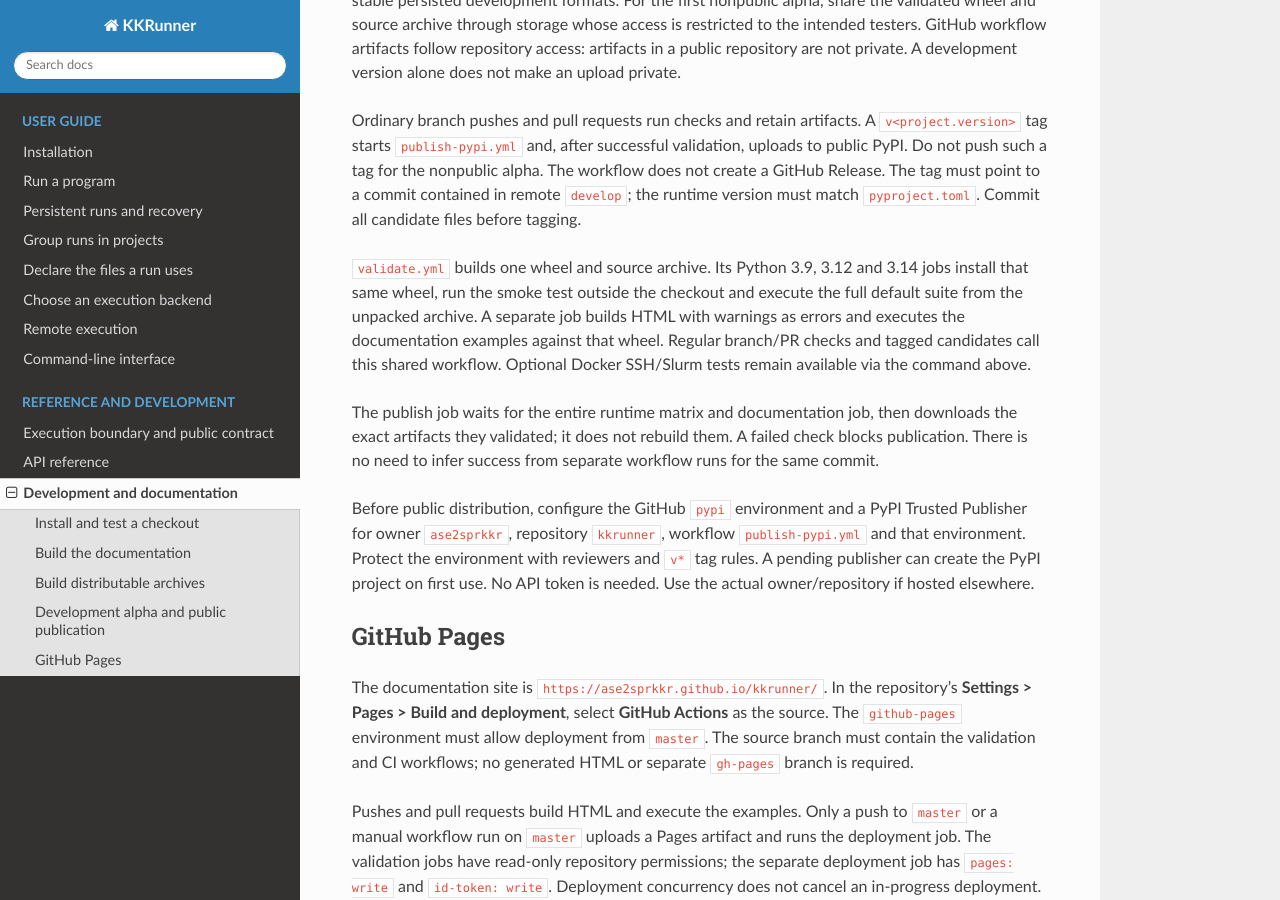
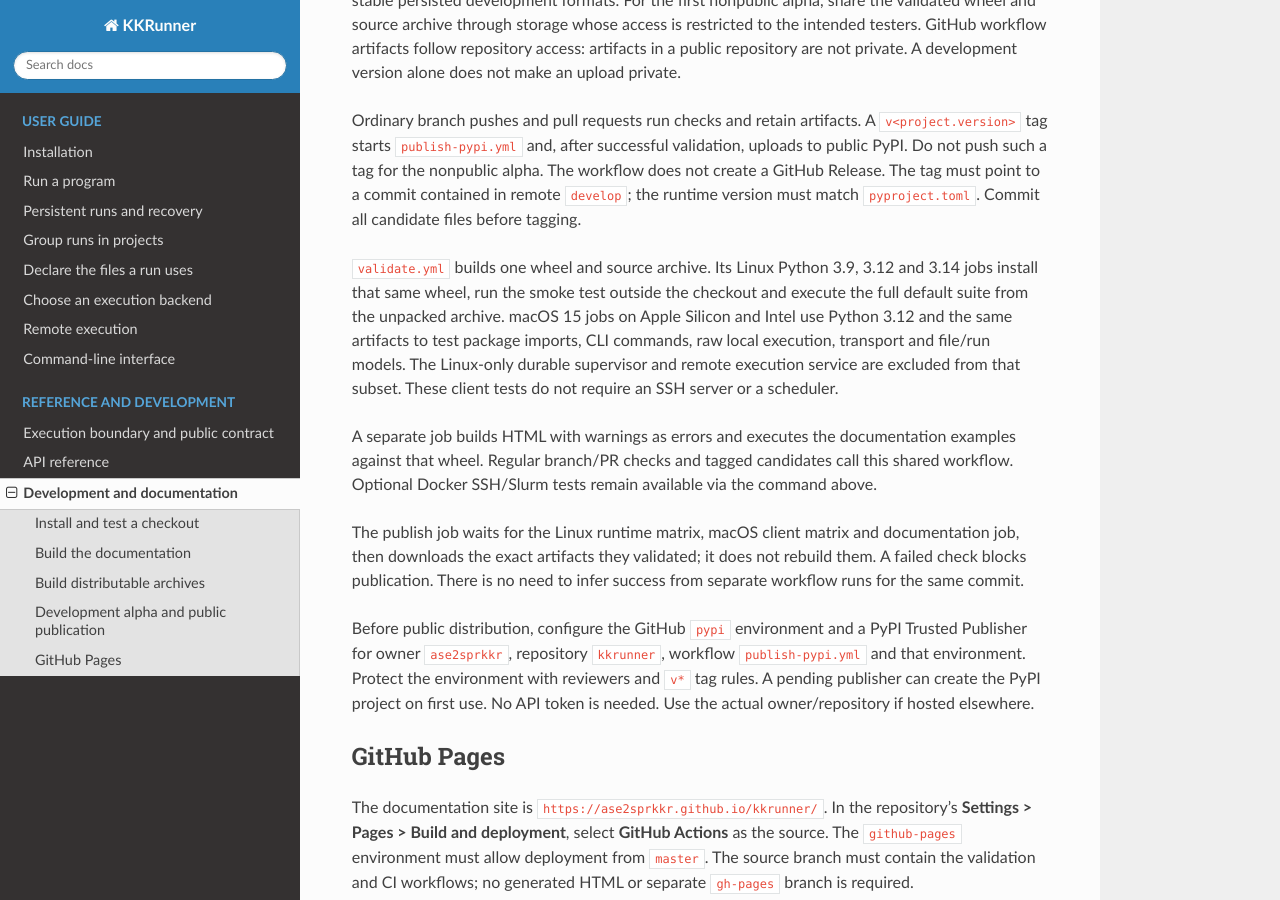
Before and after one commit to ase2sprkkr/kkrunner, a Sphinx documentation site: the page built from docs/development.rst, in a window 1280 px wide and 900 px high, scrolled down 1596 px. Built offline with Sphinx 7.4.7 and the Read the Docs theme 3.1.0, drawn with Linux system fonts in a browser that asks for light colours.

Commit message:
Test the macOS client on Apple Silicon and Intel
Validate the shared wheel on macOS 15 with Python 3.12 using packaged
client, transport, file/run model and raw local execution tests. Keep
the Linux-only durable supervisor outside this subset, and describe
the platform boundary and publication gate in the documentation.

Validation: actionlint; embedded shell syntax; 111 selected tests
against the installed wheel on Linux; Sphinx HTML with warnings as errors.
Hosted macOS execution awaits the first GitHub workflow run.

```diff
--- a/docs/development.rst
+++ b/docs/development.rst
@@ -89,15 +89,22 @@ alpha. The workflow does not create a GitHub Release. The tag must point to a
 commit contained in remote ``develop``; the runtime version must match
 ``pyproject.toml``. Commit all candidate files before tagging.
 
-``validate.yml`` builds one wheel and source archive. Its Python 3.9, 3.12 and
-3.14 jobs install that same wheel, run the smoke test outside the checkout and
-execute the full default suite from the unpacked archive. A separate job builds
-HTML with warnings as errors and executes the documentation examples against
-that wheel. Regular branch/PR checks and tagged candidates call this shared
-workflow. Optional Docker SSH/Slurm tests remain available via the command above.
+``validate.yml`` builds one wheel and source archive. Its Linux Python 3.9, 3.12
+and 3.14 jobs install that same wheel, run the smoke test outside the checkout
+and execute the full default suite from the unpacked archive. macOS 15 jobs on
+Apple Silicon and Intel use Python 3.12 and the same artifacts to test package
+imports, CLI commands, raw local execution, transport and file/run models. The
+Linux-only durable supervisor and remote execution service are excluded from
+that subset. These client tests do not require an SSH server or a scheduler.
 
-The publish job waits for the entire runtime matrix and documentation job,
-then downloads the exact artifacts they validated; it does not rebuild them.
+A separate job builds HTML with warnings as errors and executes the documentation
+examples against that wheel. Regular branch/PR checks and tagged candidates call
+this shared workflow. Optional Docker SSH/Slurm tests remain available via the
+command above.
+
+The publish job waits for the Linux runtime matrix, macOS client matrix and
+documentation job, then downloads the exact artifacts they validated; it does
+not rebuild them.
 A failed check blocks publication. There is no need to infer success from
 separate workflow runs for the same commit.
 
```
Also changed, not shown: README.md (+3 -2 lines), docs/architecture.md (+7 -5 lines), docs/installation.rst (+10 -5 lines), 1 other file.
